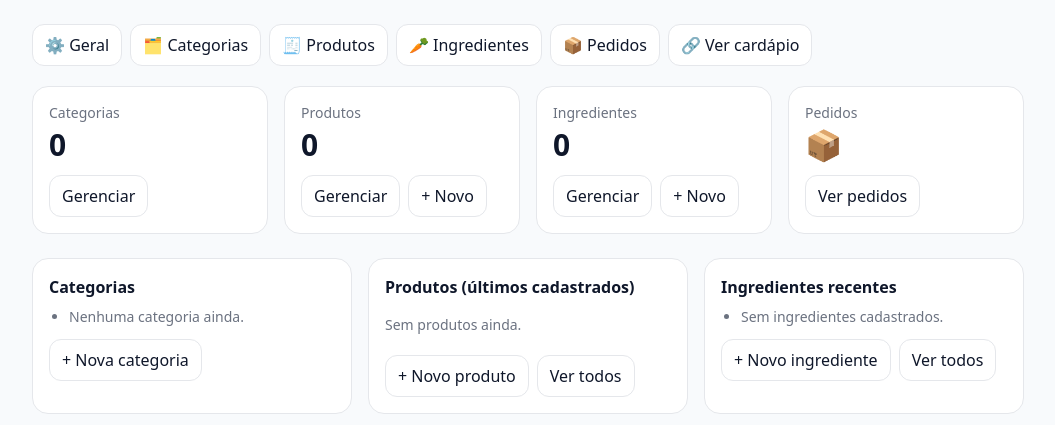
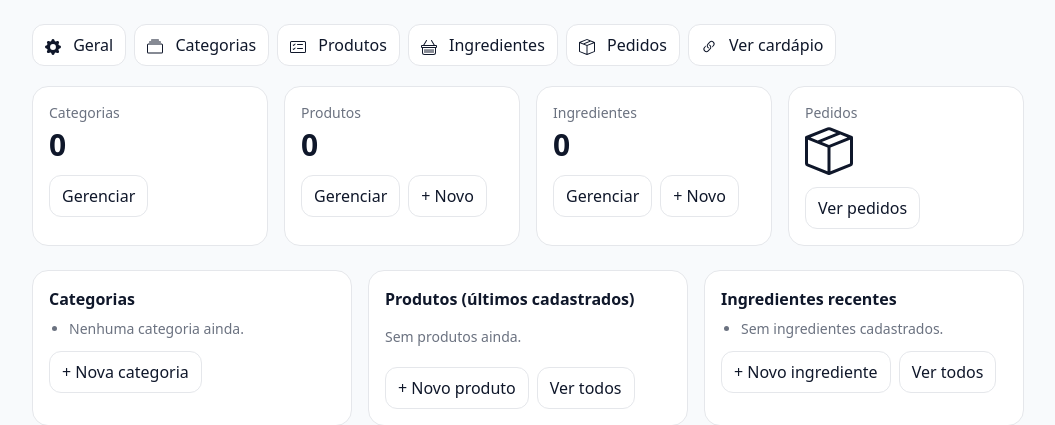
Before and after one commit to HerickRafael/multi-menu, a PHP site: page /app/views/admin/dashboard/index.php in a window 1280 px wide. Shown: the part 64-489 px from the top of the page, without its empty margins (112-1167 px from the left). Run offline with PHP 8.4, Linux system fonts and the light colour scheme; some libraries are stand-ins or nearby versions.

Commit message:
Replace dashboard emojis with Bootstrap SVG icons

```diff
--- a/app/views/admin/dashboard/index.php
+++ b/app/views/admin/dashboard/index.php
@@ -41,12 +41,44 @@ ob_start(); ?>
 
 <!-- Abas -->
 <nav class="flex flex-wrap gap-2 mb-5">
-  <a href="<?= e(base_url('admin/' . $slug . '/settings')) ?>"    class="px-3 py-2 rounded-xl border bg-white hover:bg-slate-50">⚙️ Geral</a>
-  <a href="<?= e(base_url('admin/' . $slug . '/categories')) ?>"  class="px-3 py-2 rounded-xl border bg-white hover:bg-slate-50">🗂️ Categorias</a>
-  <a href="<?= e(base_url('admin/' . $slug . '/products')) ?>"    class="px-3 py-2 rounded-xl border bg-white hover:bg-slate-50">🧾 Produtos</a>
-  <a href="<?= e(base_url('admin/' . $slug . '/ingredients')) ?>" class="px-3 py-2 rounded-xl border bg-white hover:bg-slate-50">🥕 Ingredientes</a>
-  <a href="<?= e(base_url('admin/' . $slug . '/orders')) ?>"      class="px-3 py-2 rounded-xl border bg-white hover:bg-slate-50">📦 Pedidos</a>
-  <a href="<?= e(base_url($publicSlug)) ?>" target="_blank"       class="px-3 py-2 rounded-xl border bg-white hover:bg-slate-50">🔗 Ver cardápio</a>
+  <a href="<?= e(base_url('admin/' . $slug . '/settings')) ?>"    class="px-3 py-2 rounded-xl border bg-white hover:bg-slate-50">
+    <svg xmlns="http://www.w3.org/2000/svg" width="16" height="16" fill="currentColor" class="inline-block w-4 h-4 mr-2 align-middle" viewBox="0 0 16 16" aria-hidden="true">
+      <path d="M9.405 1.05c-.413-1.4-2.397-1.4-2.81 0l-.1.34a1.464 1.464 0 0 1-2.105.872l-.31-.17c-1.283-.698-2.686.705-1.987 1.987l.169.311c.446.82.023 1.841-.872 2.105l-.34.1c-1.4.413-1.4 2.397 0 2.81l.34.1a1.464 1.464 0 0 1 .872 2.105l-.17.31c-.698 1.283.705 2.686 1.987 1.987l.311-.169a1.464 1.464 0 0 1 2.105.872l.1.34c.413 1.4 2.397 1.4 2.81 0l.1-.34a1.464 1.464 0 0 1 2.105-.872l.31.17c1.283.698 2.686-.705 1.987-1.987l-.169-.311a1.464 1.464 0 0 1 .872-2.105l.34-.1c1.4-.413 1.4-2.397 0-2.81l-.34-.1a1.464 1.464 0 0 1-.872-2.105l.17-.31c.698-1.283-.705-2.686-1.987-1.987l-.311.169a1.464 1.464 0 0 1-2.105-.872zM8 10.93a2.929 2.929 0 1 1 0-5.86 2.929 2.929 0 0 1 0 5.858z" />
+    </svg>
+    Geral
+  </a>
+  <a href="<?= e(base_url('admin/' . $slug . '/categories')) ?>"  class="px-3 py-2 rounded-xl border bg-white hover:bg-slate-50">
+    <svg xmlns="http://www.w3.org/2000/svg" width="16" height="16" fill="currentColor" class="inline-block w-4 h-4 mr-2 align-middle" viewBox="0 0 16 16" aria-hidden="true">
+      <path d="M2.5 3.5a.5.5 0 0 1 0-1h11a.5.5 0 0 1 0 1zm2-2a.5.5 0 0 1 0-1h7a.5.5 0 0 1 0 1zM0 13a1.5 1.5 0 0 0 1.5 1.5h13A1.5 1.5 0 0 0 16 13V6a1.5 1.5 0 0 0-1.5-1.5h-13A1.5 1.5 0 0 0 0 6zm1.5.5A.5.5 0 0 1 1 13V6a.5.5 0 0 1 .5-.5h13a.5.5 0 0 1 .5.5v7a.5.5 0 0 1-.5.5z" />
+    </svg>
+    Categorias
+  </a>
+  <a href="<?= e(base_url('admin/' . $slug . '/products')) ?>"    class="px-3 py-2 rounded-xl border bg-white hover:bg-slate-50">
+    <svg xmlns="http://www.w3.org/2000/svg" width="16" height="16" fill="currentColor" class="inline-block w-4 h-4 mr-2 align-middle" viewBox="0 0 16 16" aria-hidden="true">
+      <path d="M14.5 3a.5.5 0 0 1 .5.5v9a.5.5 0 0 1-.5.5h-13a.5.5 0 0 1-.5-.5v-9a.5.5 0 0 1 .5-.5zm-13-1A1.5 1.5 0 0 0 0 3.5v9A1.5 1.5 0 0 0 1.5 14h13a1.5 1.5 0 0 0 1.5-1.5v-9A1.5 1.5 0 0 0 14.5 2z" />
+      <path d="M7 5.5a.5.5 0 0 1 .5-.5h5a.5.5 0 0 1 0 1h-5a.5.5 0 0 1-.5-.5m-1.496-.854a.5.5 0 0 1 0 .708l-1.5 1.5a.5.5 0 0 1-.708 0l-.5-.5a.5.5 0 1 1 .708-.708l.146.147 1.146-1.147a.5.5 0 0 1 .708 0M7 9.5a.5.5 0 0 1 .5-.5h5a.5.5 0 0 1 0 1h-5a.5.5 0 0 1-.5-.5m-1.496-.854a.5.5 0 0 1 0 .708l-1.5 1.5a.5.5 0 0 1-.708 0l-.5-.5a.5.5 0 0 1 .708-.708l.146.147 1.146-1.147a.5.5 0 0 1 .708 0" />
+    </svg>
+    Produtos
+  </a>
+  <a href="<?= e(base_url('admin/' . $slug . '/ingredients')) ?>" class="px-3 py-2 rounded-xl border bg-white hover:bg-slate-50">
+    <svg xmlns="http://www.w3.org/2000/svg" width="16" height="16" fill="currentColor" class="inline-block w-4 h-4 mr-2 align-middle" viewBox="0 0 16 16" aria-hidden="true">
+      <path d="M5.757 1.071a.5.5 0 0 1 .172.686L3.383 6h9.234L10.07 1.757a.5.5 0 1 1 .858-.514L13.783 6H15a1 1 0 0 1 1 1v1a1 1 0 0 1-1 1v4.5a2.5 2.5 0 0 1-2.5 2.5h-9A2.5 2.5 0 0 1 1 13.5V9a1 1 0 0 1-1-1V7a1 1 0 0 1 1-1h1.217L5.07 1.243a.5.5 0 0 1 .686-.172zM2 9v4.5A1.5 1.5 0 0 0 3.5 15h9a1.5 1.5 0 0 0 1.5-1.5V9zM1 7v1h14V7zm3 3a.5.5 0 0 1 .5.5v3a.5.5 0 0 1-1 0v-3A.5.5 0 0 1 4 10m2 0a.5.5 0 0 1 .5.5v3a.5.5 0 0 1-1 0v-3A.5.5 0 0 1 6 10m2 0a.5.5 0 0 1 .5.5v3a.5.5 0 0 1-1 0v-3A.5.5 0 0 1 8 10m2 0a.5.5 0 0 1 .5.5v3a.5.5 0 0 1-1 0v-3a.5.5 0 0 1 .5-.5m2 0a.5.5 0 0 1 .5.5v3a.5.5 0 0 1-1 0v-3a.5.5 0 0 1 .5-.5" />
+    </svg>
+    Ingredientes
+  </a>
+  <a href="<?= e(base_url('admin/' . $slug . '/orders')) ?>"      class="px-3 py-2 rounded-xl border bg-white hover:bg-slate-50">
+    <svg xmlns="http://www.w3.org/2000/svg" width="16" height="16" fill="currentColor" class="inline-block w-4 h-4 mr-2 align-middle" viewBox="0 0 16 16" aria-hidden="true">
+      <path d="M8.186 1.113a.5.5 0 0 0-.372 0L1.846 3.5l2.404.961L10.404 2zm3.564 1.426L5.596 5 8 5.961 14.154 3.5zm3.25 1.7-6.5 2.6v7.922l6.5-2.6V4.24zM7.5 14.762V6.838L1 4.239v7.923zM7.443.184a1.5 1.5 0 0 1 1.114 0l7.129 2.852A.5.5 0 0 1 16 3.5v8.662a1 1 0 0 1-.629.928l-7.185 2.874a.5.5 0 0 1-.372 0L.63 13.09a1 1 0 0 1-.63-.928V3.5a.5.5 0 0 1 .314-.464z" />
+    </svg>
+    Pedidos
+  </a>
+  <a href="<?= e(base_url($publicSlug)) ?>" target="_blank"       class="px-3 py-2 rounded-xl border bg-white hover:bg-slate-50">
+    <svg xmlns="http://www.w3.org/2000/svg" width="16" height="16" fill="currentColor" class="inline-block w-4 h-4 mr-2 align-middle" viewBox="0 0 16 16" aria-hidden="true">
+      <path d="M4.715 6.542 3.343 7.914a3 3 0 1 0 4.243 4.243l1.828-1.829A3 3 0 0 0 8.586 5.5L8 6.086a1 1 0 0 0-.154.199 2 2 0 0 1 .861 3.337L6.88 11.45a2 2 0 1 1-2.83-2.83l.793-.792a4 4 0 0 1-.128-1.287z" />
+      <path d="M6.586 4.672A3 3 0 0 0 7.414 9.5l.775-.776a2 2 0 0 1-.896-3.346L9.12 3.55a2 2 0 1 1 2.83 2.83l-.793.792c.112.42.155.855.128 1.287l1.372-1.372a3 3 0 1 0-4.243-4.243z" />
+    </svg>
+    Ver cardápio
+  </a>
 </nav>
 
 <!-- Cards resumo -->
@@ -77,7 +109,11 @@ ob_start(); ?>
 
   <div class="rounded-2xl bg-white border p-4">
     <div class="text-sm text-gray-500 mb-1">Pedidos</div>
-    <div class="text-3xl font-bold mb-3">📦</div>
+    <div class="text-3xl font-bold mb-3">
+      <svg xmlns="http://www.w3.org/2000/svg" width="48" height="48" fill="currentColor" class="inline-block w-12 h-12" viewBox="0 0 16 16" aria-hidden="true">
+        <path d="M8.186 1.113a.5.5 0 0 0-.372 0L1.846 3.5l2.404.961L10.404 2zm3.564 1.426L5.596 5 8 5.961 14.154 3.5zm3.25 1.7-6.5 2.6v7.922l6.5-2.6V4.24zM7.5 14.762V6.838L1 4.239v7.923zM7.443.184a1.5 1.5 0 0 1 1.114 0l7.129 2.852A.5.5 0 0 1 16 3.5v8.662a1 1 0 0 1-.629.928l-7.185 2.874a.5.5 0 0 1-.372 0L.63 13.09a1 1 0 0 1-.63-.928V3.5a.5.5 0 0 1 .314-.464z" />
+      </svg>
+    </div>
     <a class="px-3 py-2 rounded-xl border inline-block" href="<?= e(base_url('admin/' . $slug . '/orders')) ?>">Ver pedidos</a>
   </div>
 </div>
```
